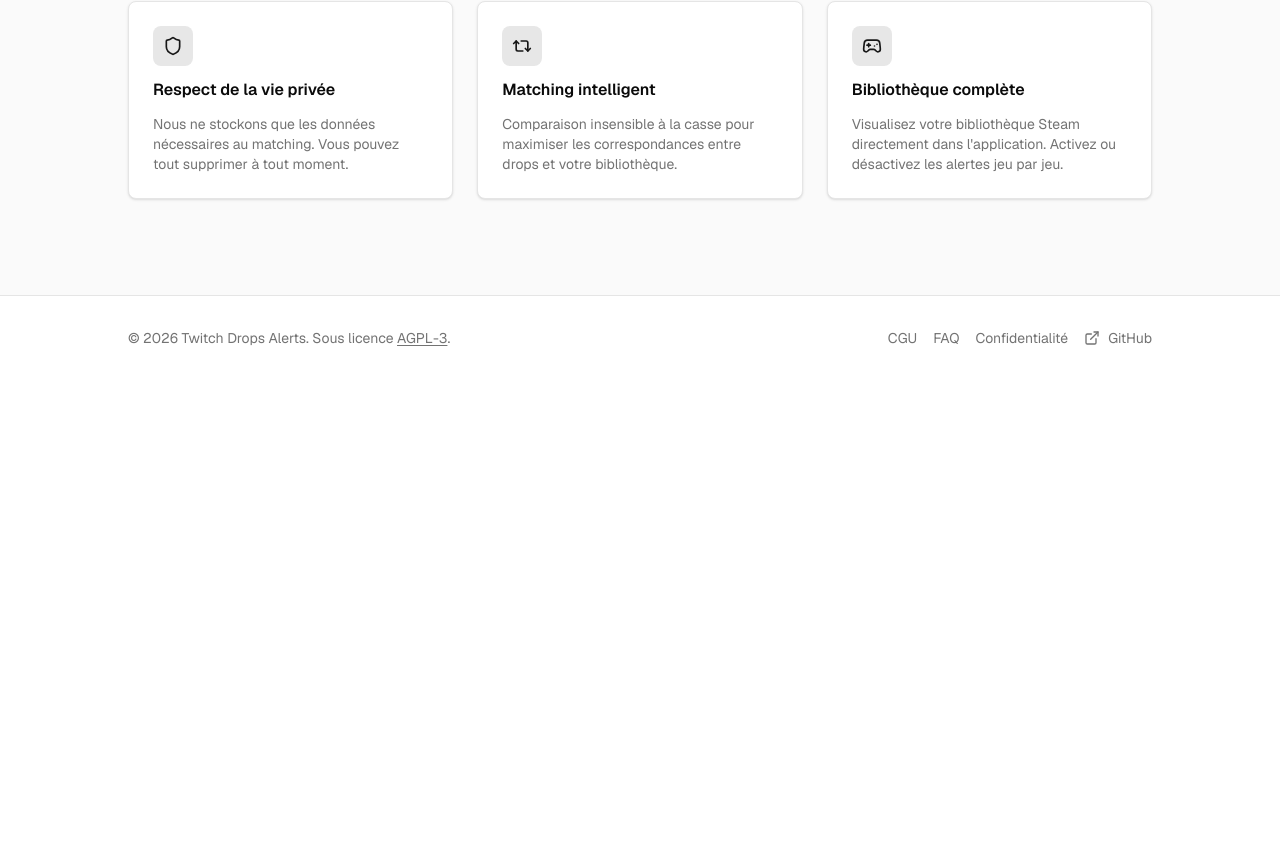
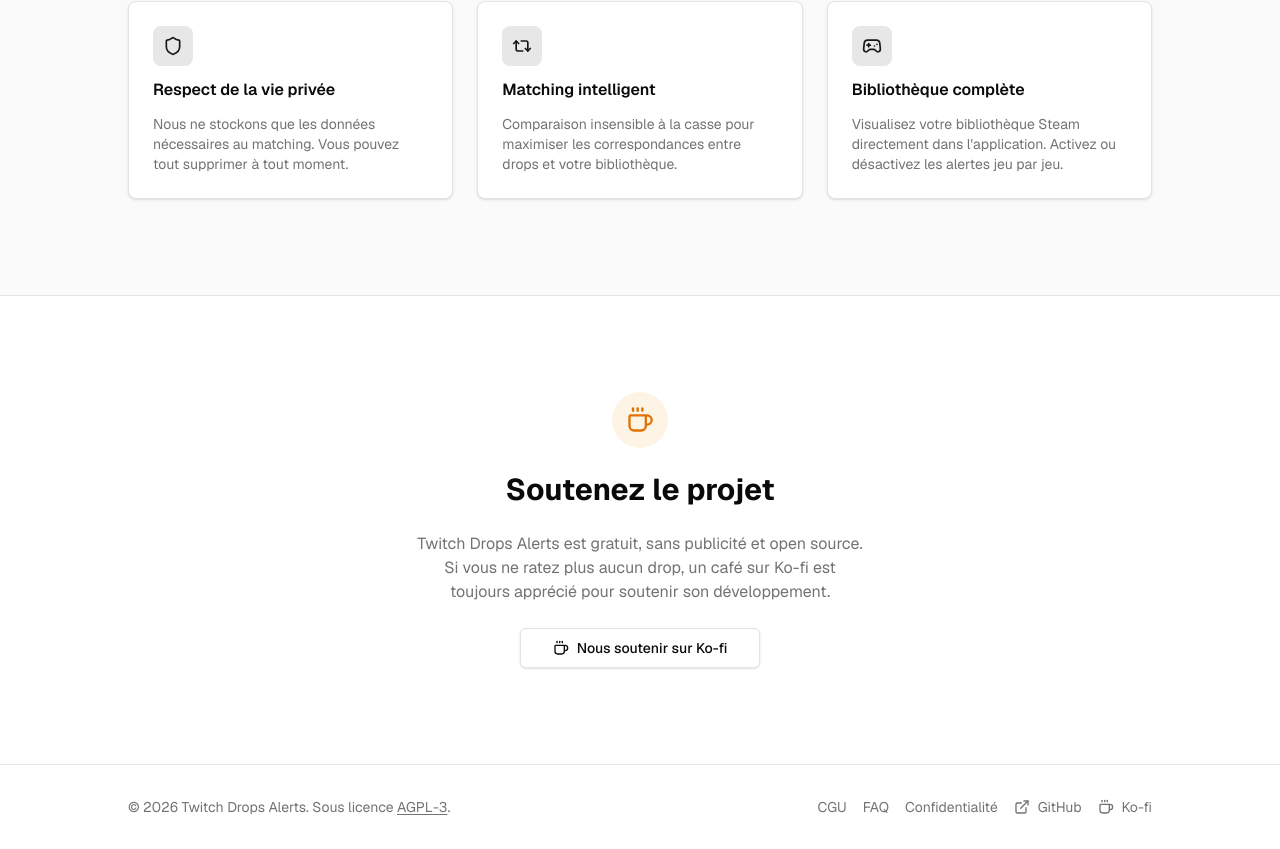
Before and after one commit to Razganariel/Twitch-drops-alerts, a Next.js app: page / in a window 1280 px wide. Shown: the part 2052-2901 px from the top of the page. Before the commit the page ends 2432 px from the top, so only its background shows below. Built offline with nearby package versions, Linux system fonts and the light colour scheme; no server answers.

Commit message:
add ko-fi link

```diff
--- a/src/app/dashboard/dashboard-sidebar.tsx
+++ b/src/app/dashboard/dashboard-sidebar.tsx
@@ -2,10 +2,11 @@
 
 import { useState, useEffect } from "react"
 import Link from "next/link"
-import { Menu, X } from "lucide-react"
+import { Menu, X, Coffee } from "lucide-react"
 import { Badge } from "@/components/ui/badge"
 import { ModeToggle } from "@/components/shared/mode-toggle"
 import { LogoutButton } from "./logout-button"
+import { KOFI_URL } from "@/lib/utils"
 
 type Props = {
   unreadCount: number
@@ -68,6 +69,16 @@
 
   const secondaryNav = (
     <nav className="flex flex-col gap-2 shrink-0">
+      <a
+        href={KOFI_URL}
+        target="_blank"
+        rel="noopener noreferrer"
+        className="flex items-center gap-2 rounded-md px-3 py-2 text-sm font-medium hover:bg-muted"
+        onClick={() => setOpen(false)}
+      >
+        <Coffee className="h-4 w-4" />
+        Soutenir le projet
+      </a>
       <Link
         href="/faq"
         className="rounded-md px-3 py-2 text-sm font-medium hover:bg-muted"
--- a/src/app/dashboard/settings/page.tsx
+++ b/src/app/dashboard/settings/page.tsx
@@ -9,6 +9,7 @@
 import { SteamConnectionCard } from "./steam-card"
 import { DownloadCard } from "./download-card"
 import { DeleteAccountCard } from "./delete-card"
+import { SupportCard } from "./support-card"
 import { TimezoneSelector } from "./timezone-selector"
 import { formatDate } from "@/lib/timezone"
 
@@ -140,6 +141,7 @@
       />
 
       <DownloadCard />
+      <SupportCard />
       <DeleteAccountCard />
     </div>
   )
--- /dev/null
+++ b/src/app/dashboard/settings/support-card.tsx
@@ -0,0 +1,29 @@
+import { Coffee } from "lucide-react"
+import { Card, CardContent, CardDescription, CardHeader, CardTitle } from "@/components/ui/card"
+import { Button } from "@/components/ui/button"
+import { KOFI_URL } from "@/lib/utils"
+
+export function SupportCard() {
+  return (
+    <Card>
+      <CardHeader>
+        <CardTitle className="flex items-center gap-2">
+          <Coffee className="h-5 w-5 text-amber-600 dark:text-amber-400" />
+          Soutenir le projet
+        </CardTitle>
+        <CardDescription>
+          L&apos;outil est gratuit et sans publicité. Si tu apprécies Twitch
+          Drops Alerts, un café sur Ko-fi aide à financer son maintien.
+        </CardDescription>
+      </CardHeader>
+      <CardContent>
+        <Button asChild variant="outline">
+          <a href={KOFI_URL} target="_blank" rel="noopener noreferrer">
+            <Coffee className="h-4 w-4" />
+            Me soutenir sur Ko-fi
+          </a>
+        </Button>
+      </CardContent>
+    </Card>
+  )
+}
--- a/src/app/page.tsx
+++ b/src/app/page.tsx
@@ -12,7 +12,10 @@
   ArrowRight,
   ExternalLink,
   Repeat2,
+  Coffee,
 } from "lucide-react"
+import { KOFI_URL } from "@/lib/utils"
+import { Button } from "@/components/ui/button"
 
 export function generateMetadata(): Metadata {
   return {
@@ -194,6 +197,26 @@
             </div>
           </div>
         </section>
+
+        <section className="border-t py-16 md:py-24 px-6">
+          <div className="max-w-3xl mx-auto flex flex-col items-center text-center gap-6">
+            <div className="flex h-14 w-14 items-center justify-center rounded-full bg-amber-500/10">
+              <Coffee className="h-7 w-7 text-amber-600 dark:text-amber-400" />
+            </div>
+            <h2 className="text-3xl font-bold">Soutenez le projet</h2>
+            <p className="text-muted-foreground max-w-md">
+              Twitch Drops Alerts est gratuit, sans publicité et open source. Si
+              vous ne ratez plus aucun drop, un café sur Ko-fi est toujours
+              apprécié pour soutenir son développement.
+            </p>
+            <Button asChild size="lg" variant="outline">
+              <a href={KOFI_URL} target="_blank" rel="noopener noreferrer">
+                <Coffee className="h-5 w-5" />
+                Nous soutenir sur Ko-fi
+              </a>
+            </Button>
+          </div>
+        </section>
       </main>
 
       <footer className="border-t py-8 px-6">
@@ -234,6 +257,15 @@
               <ExternalLink className="h-4 w-4" />
               GitHub
             </Link>
+            <a
+              href={KOFI_URL}
+              target="_blank"
+              rel="noopener noreferrer"
+              className="inline-flex items-center gap-2 text-sm text-muted-foreground hover:text-foreground transition-colors"
+            >
+              <Coffee className="h-4 w-4" />
+              Ko-fi
+            </a>
           </div>
         </div>
       </footer>
--- a/src/lib/utils.ts
+++ b/src/lib/utils.ts
@@ -8,3 +8,5 @@
 export function normalize(name: string) {
   return name.toLowerCase().trim()
 }
+
+export const KOFI_URL = "https://ko-fi.com/razganariel"
```
